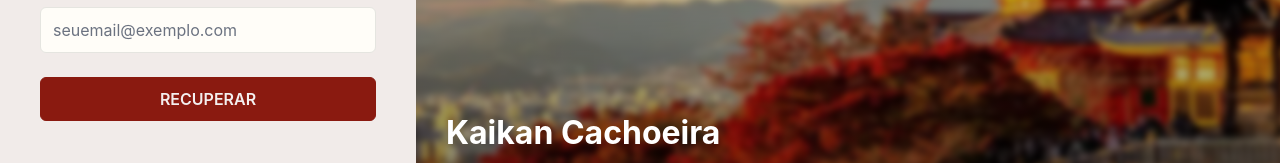
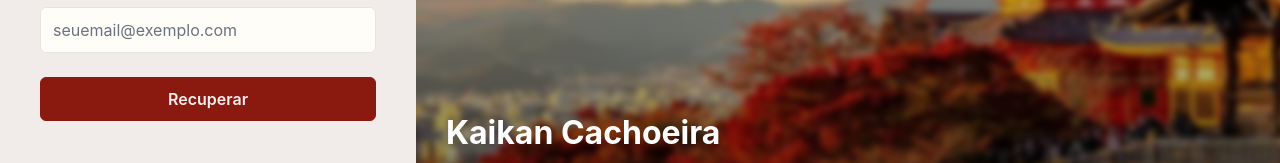
Before and after one commit to kaikan-cachoeira/kaikan-cachoeira-web, a React (Vite) app: page /recuperar-senha in a window 1280 px wide. Shown: the part 506-669 px from the top of the page. Built offline with nearby package versions, Linux system fonts and the light colour scheme; no server answers.

Commit message:
refactor: padroniza texto "Recuperar" da recuperação de senha para minúsculo

```diff
--- a/src/features/auth/pages/RecuperarSenhaPage.tsx
+++ b/src/features/auth/pages/RecuperarSenhaPage.tsx
@@ -81,7 +81,7 @@ export default function RecuperarSenhaPage() {
           ) : null}
 
           <Botao type="submit" loading={isSubmitting} className={styles.submit}>
-            RECUPERAR
+            Recuperar
           </Botao>
         </form>
       </div>
```
